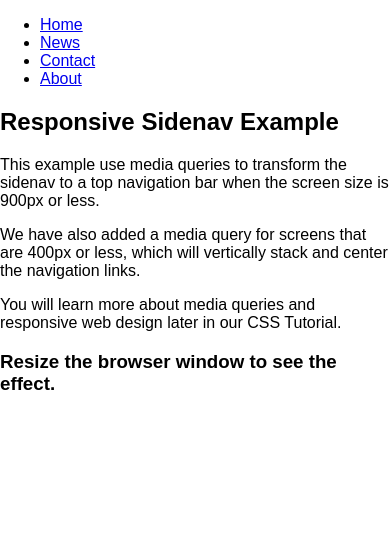
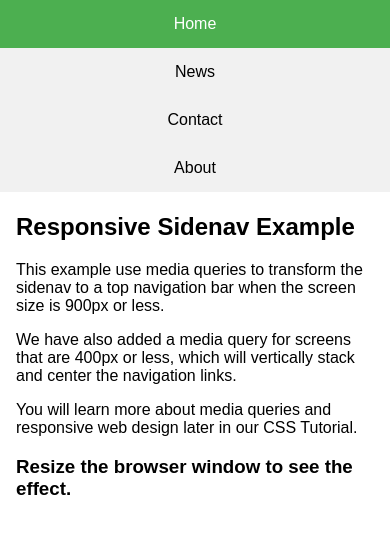
Before and after one commit to marcoshgss/pweb_2021.2_marcosHenrique, a plain HTML site: page u1_exercicio2/index.html in a window 390 px wide. Drawn offline with Linux system fonts and the light colour scheme.

Commit message:
Update style.css

```diff
--- a/u1_exercicio2/style/style.css
+++ b/u1_exercicio2/style/style.css
@@ -2,3 +2,59 @@ body {
   font-family: Arial, Helvetica, sans-serif;
   margin: 0;
 }
+
+ul.sidenav {
+  list-style-type: none;
+  margin: 0;
+  padding: 0;
+  width: 25%;
+  background-color: #f1f1f1;
+  position: fixed;
+  height: 100%;
+  overflow: auto;
+}
+
+ul.sidenav li a {
+  display: block;
+  color: #000;
+  padding: 8px 16px;
+  text-decoration: none;
+}
+
+ul.sidenav li a.active {
+  background-color: #4CAF50;
+  color: white;
+}
+
+ul.sidenav li a:hover:not(.active) {
+  background-color: #555;
+  color: white;
+}
+
+div.content {
+  margin-left: 25%;
+  padding: 1px 16px;
+  height: 1000px;
+}
+
+@media screen and (max-width: 900px) {
+  ul.sidenav {
+    width: 100%;
+    height: auto;
+    position: relative;
+  }
+
+  ul.sidenav li a {
+    float: left;
+    padding: 15px;
+  }
+
+  div.content {margin-left: 0;}
+}
+
+@media screen and (max-width: 400px) {
+  ul.sidenav li a {
+    text-align: center;
+    float: none;
+  }
+}
```
